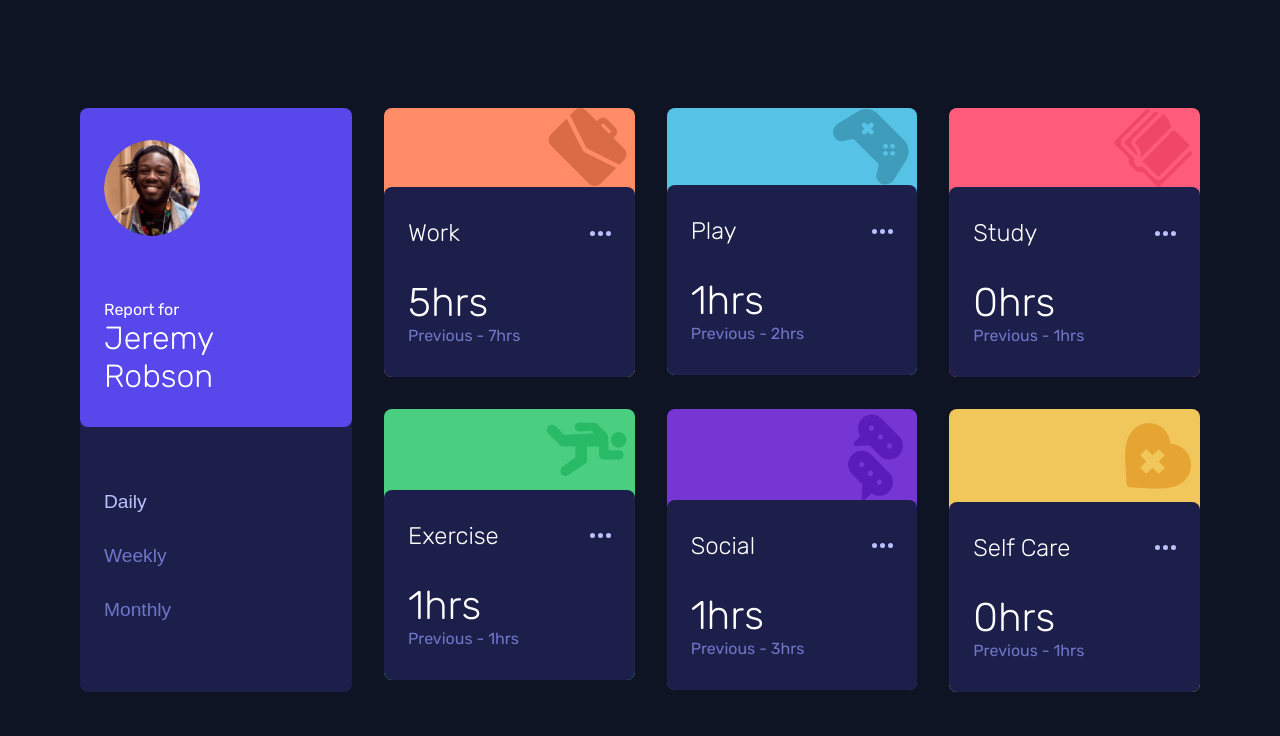
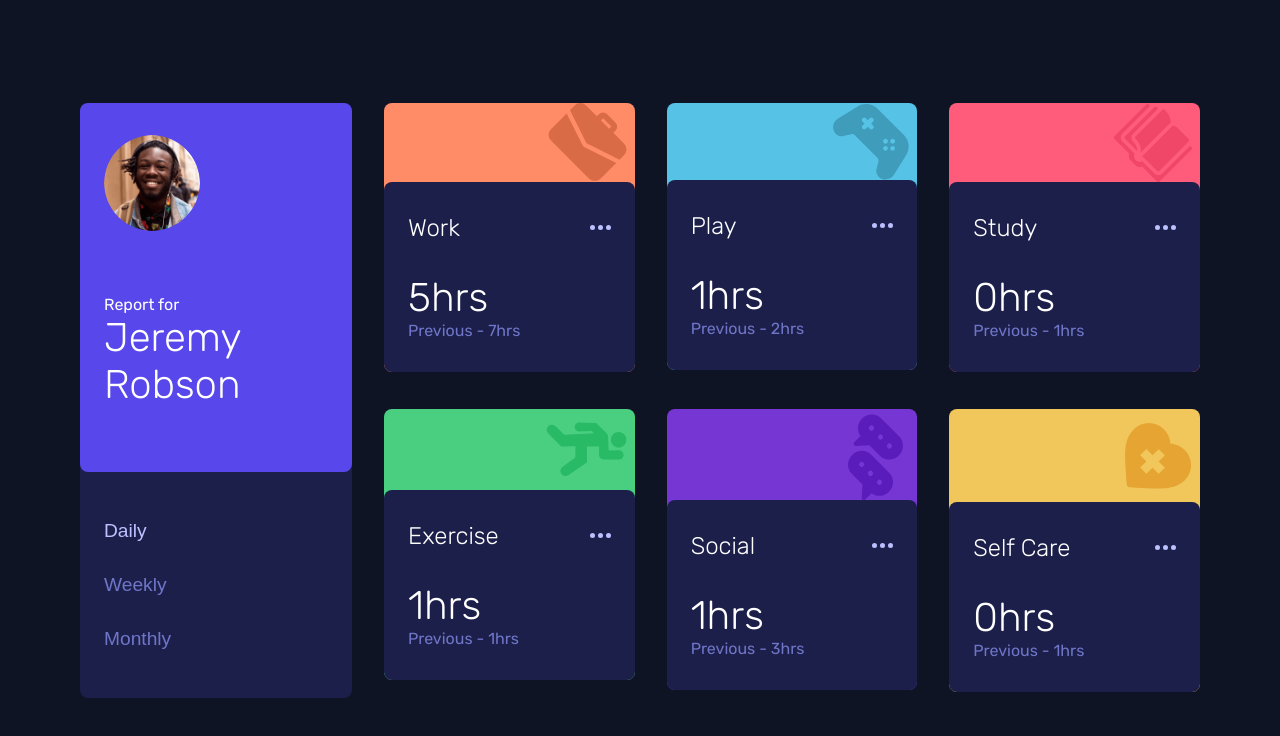
Before and after one commit to okayishmael/time-tracking-dashboard, a plain HTML site: page index.html in a window 1280 px wide. Drawn offline with Linux system fonts and the light colour scheme.

Commit message:
edited readme and css

```diff
--- a/styles.css
+++ b/styles.css
@@ -234,7 +234,7 @@ h2 {
     flex-direction: column;
     justify-content: start;
     align-items: start;
-    margin-top: 2rem;
+    margin-top: 1rem;
     gap: 1rem;
   }
   .data-contents {
@@ -255,4 +255,9 @@ h2 {
     justify-content: start;
     align-items: start;
   }
+
+  .name {
+    font-size: 2.5rem;
+    margin-bottom: 2rem;
+  }
 }
```
Also changed, not shown: 2 other files.
